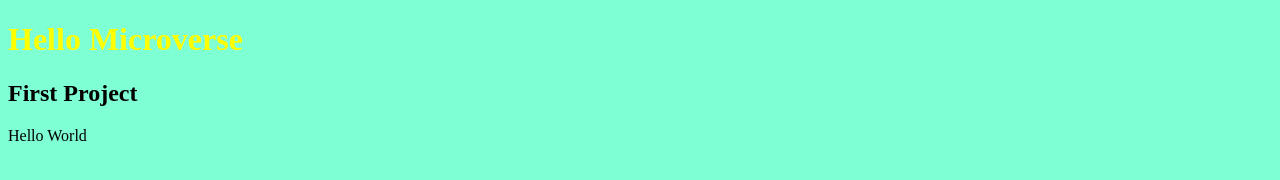
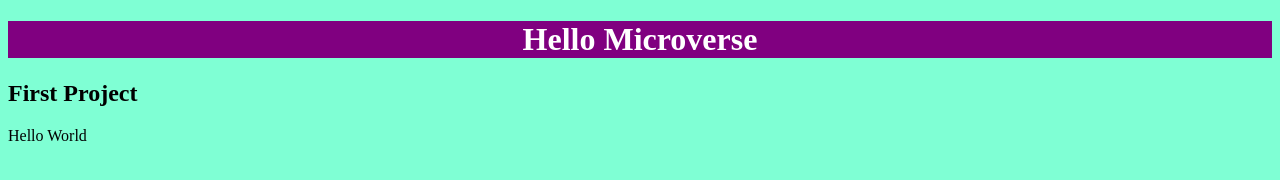
Before and after one commit to Besufekad-HAZ/hello-world, a website: page index.html in a window 1280 px wide. Drawn offline with Linux system fonts and the light colour scheme.

Commit message:
Final corection and review of all the document 3

```diff
--- a/styles.css
+++ b/styles.css
@@ -1,6 +1,10 @@
 body {
-    background-color:aquamarine;
+  background-color: aquamarine;
 }
+
 h1 {
-    color:yellow;
+  background-color: purple;
+  color: white;
+  text-decoration: double;
+  text-align: center;
 }
```
